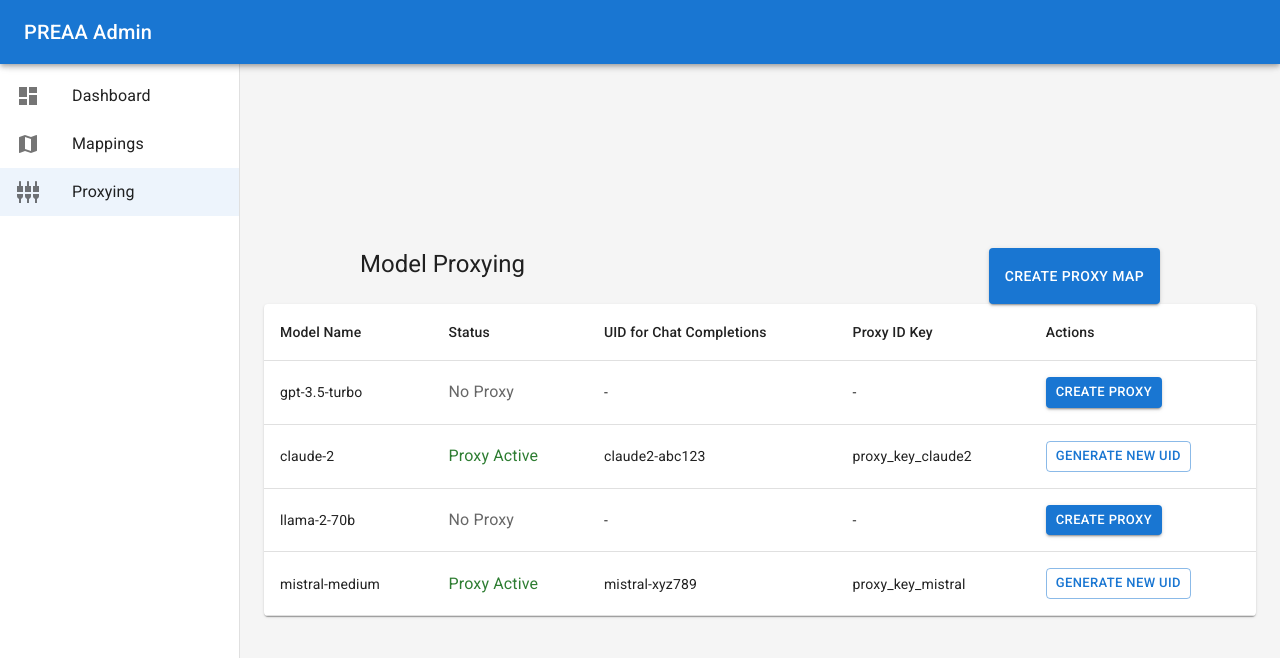
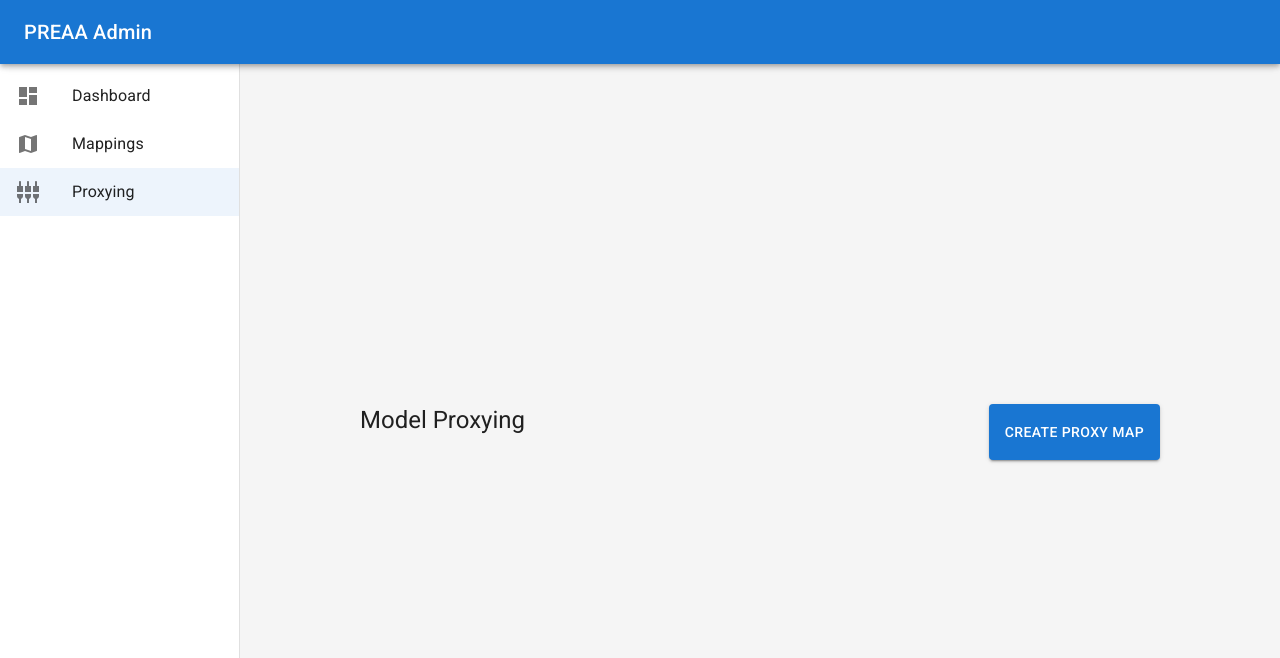
Before and after one commit to hicsail/PREAA, a React (Vite) app in the folder packages/admin-client/: page /proxying in a window 1280 px wide. Shown: the top 658 px of the page. Built offline with nearby package versions, Linux system fonts and the light colour scheme.

Commit message:
removed unused code

```diff
--- a/packages/admin-client/src/pages/ProxyingPage.tsx
+++ b/packages/admin-client/src/pages/ProxyingPage.tsx
@@ -80,101 +80,13 @@ const ProxyingPage = () => {
 
   return (
     <Box>
-
       <Box sx={{ display: 'flex', justifyContent: 'space-between', px: 12 }}>
       <Typography variant="h5" sx={{ mb: 3 }}>Model Proxying</Typography>
       <Button variant="contained" color="primary" onClick={()=>{
         setOpenProxyForm(!openProxyForm);
       }}>Create Proxy Map</Button>
       </Box>
-
       <CreateProxyMaps open={openProxyForm} setOpen={setOpenProxyForm} />
-
-      <TableContainer component={Paper}>
-        <Table>
-          <TableHead>
-            <TableRow>
-              <TableCell>Model Name</TableCell>
-              <TableCell>Status</TableCell>
-              <TableCell>UID for Chat Completions</TableCell>
-              <TableCell>Proxy ID Key</TableCell>
-              <TableCell>Actions</TableCell>
-            </TableRow>
-          </TableHead>
-          <TableBody>
-            {mockModels.map((model) => (
-              <TableRow key={model.id}>
-                <TableCell>{model.name}</TableCell>
-                <TableCell>
-                  {model.hasProxy ? (
-                    <Typography color="success.main">Proxy Active</Typography>
-                  ) : (
-                    <Typography color="text.secondary">No Proxy</Typography>
-                  )}
-                </TableCell>
-                <TableCell>
-                  {model.hasProxy ? model.uid : '-'}
-                </TableCell>
-                <TableCell>
-                  {model.hasProxy ? model.proxyIdKey : '-'}
-                </TableCell>
-                <TableCell>
-                  {model.hasProxy ? (
-                    <Button
-                      variant="outlined"
-                      size="small"
-                      onClick={() => handleGenerateUID(model.id)}
-                    >
-                      Generate New UID
-                    </Button>
-                  ) : (
-                    <Button
-                      variant="contained"
-                      size="small"
-                      onClick={() => handleOpenForm(model.name)}
-                    >
-                      Create Proxy
-                    </Button>
-                  )}
-                </TableCell>
-              </TableRow>
-            ))}
-          </TableBody>
-        </Table>
-      </TableContainer>
-
-      <Dialog open={openForm} onClose={handleCloseForm} maxWidth="sm" fullWidth>
-        <DialogTitle>Create Proxy for {selectedModel}</DialogTitle>
-        <DialogContent>
-          <Box sx={{ display: 'flex', flexDirection: 'column', gap: 2, pt: 1 }}>
-            <TextField
-              label="Model Name"
-              name="modelName"
-              value={formData.modelName}
-              disabled
-              fullWidth
-            />
-            <TextField
-              label="Secret Key"
-              name="secretKey"
-              value={formData.secretKey}
-              onChange={handleTextChange}
-              fullWidth
-              required
-            />
-          </Box>
-        </DialogContent>
-        <DialogActions>
-          <Button onClick={handleCloseForm}>Cancel</Button>
-          <Button
-            onClick={handleCreateProxy}
-            variant="contained"
-            disabled={!formData.secretKey}
-          >
-            Create Proxy
-          </Button>
-        </DialogActions>
-      </Dialog>
     </Box>
   );
 };
```
